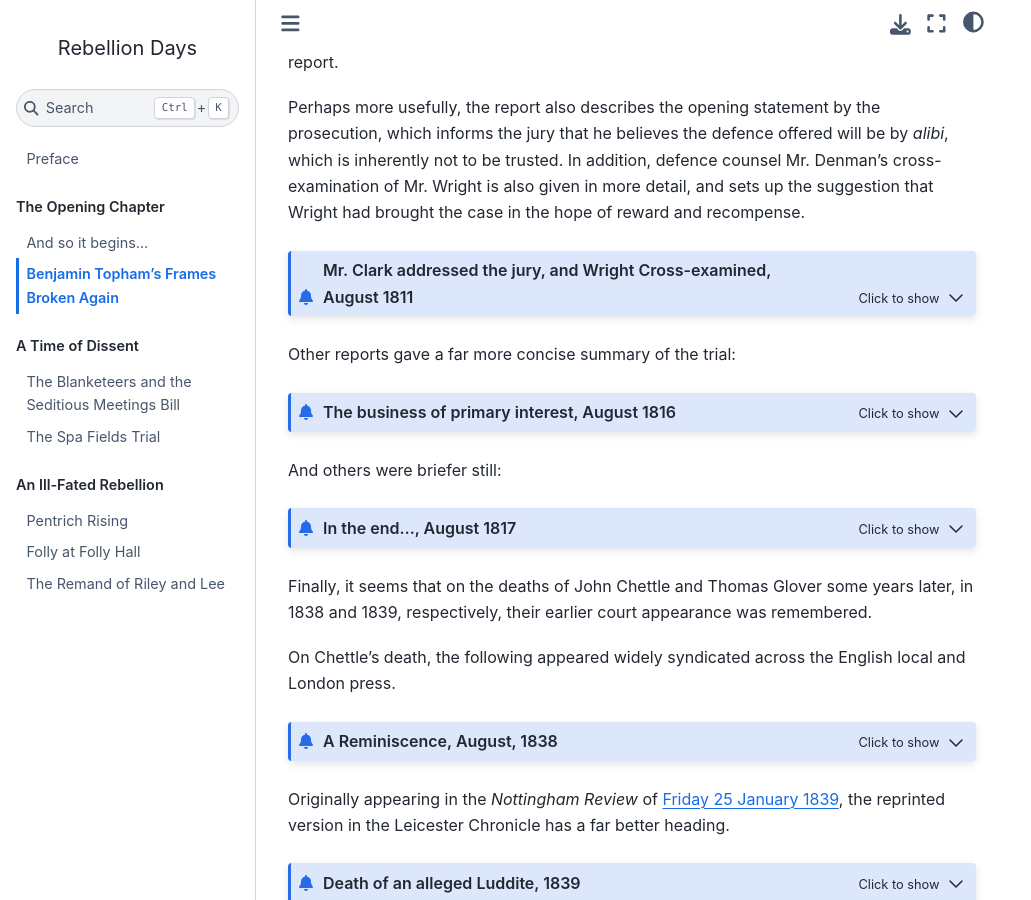
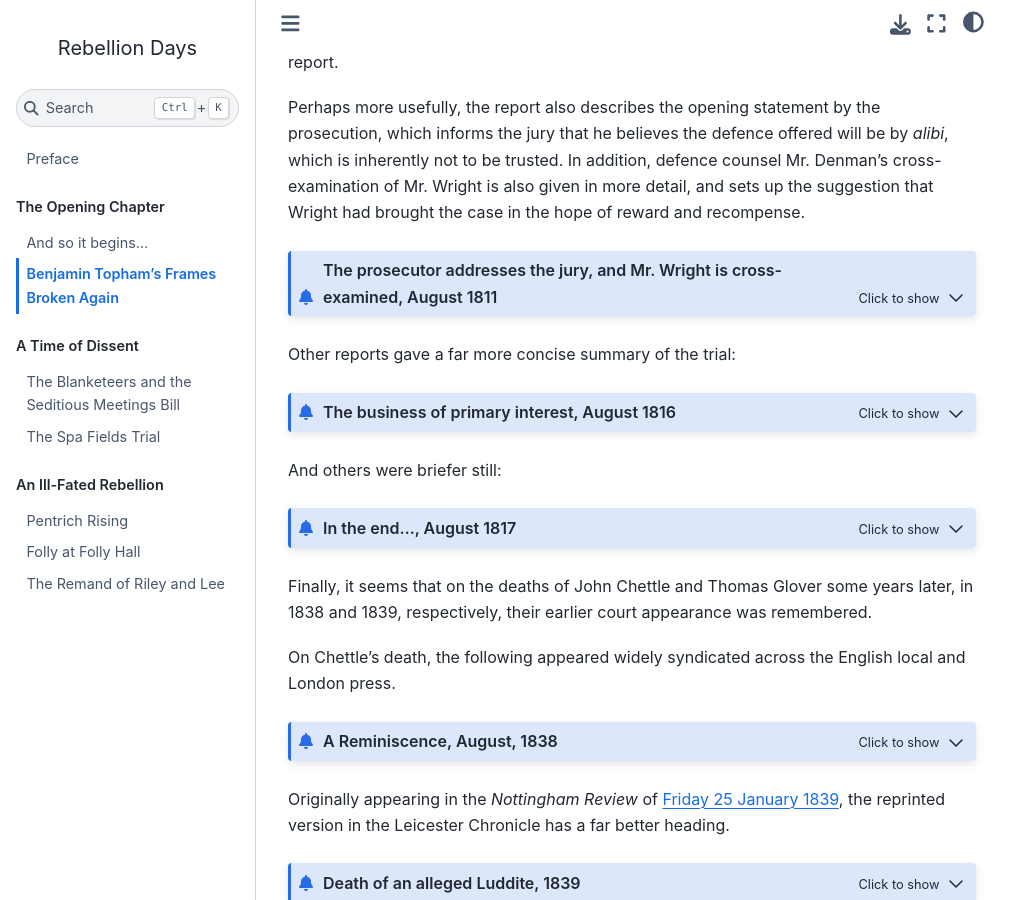
Before and after one commit to psychemedia/pentrich-uprising, a Jupyter Book: the page built from histories/53_topham_1816.md, in a window 1280 px wide and 900 px high, scrolled down 889 px. Shown: the whole window, without its empty margins (0-1031 px from the left). Built offline with Jupyter Book 1.0.4 settings and Sphinx 7.4.7 and the Sphinx Book theme 1.1.4, drawn with Linux system fonts in a browser that asks for light colours.

Commit message:
Update 53_topham_1816.md

````diff
--- a/histories/53_topham_1816.md
+++ b/histories/53_topham_1816.md
@@ -152,7 +152,7 @@ An even more comprehensive report of the trial was given in the *Nottingham Revi
 
 Perhaps more usefully, the report also describes the opening statement by the prosecution, which informs the jury that he believes the defence offered will be by *alibi*, which is inherently not to be trusted. In addition, defence counsel Mr. Denman's cross-examination of Mr. Wright is also given in more detail, and sets up the suggestion that Wright had brought the case in the hope of reward and recompense.
 
-```{admonition} Mr. Clark addressed the jury, and Wright Cross-examined, August 1811
+```{admonition} The prosecutor addresses the jury, and Mr. Wright is cross-examined, August 1811
 :class: dropdown
 https://www.britishnewspaperarchive.co.uk/viewer/bl/0001100/18160809/004/0001
 Nottingham Review - Friday 09 August 1816
````
